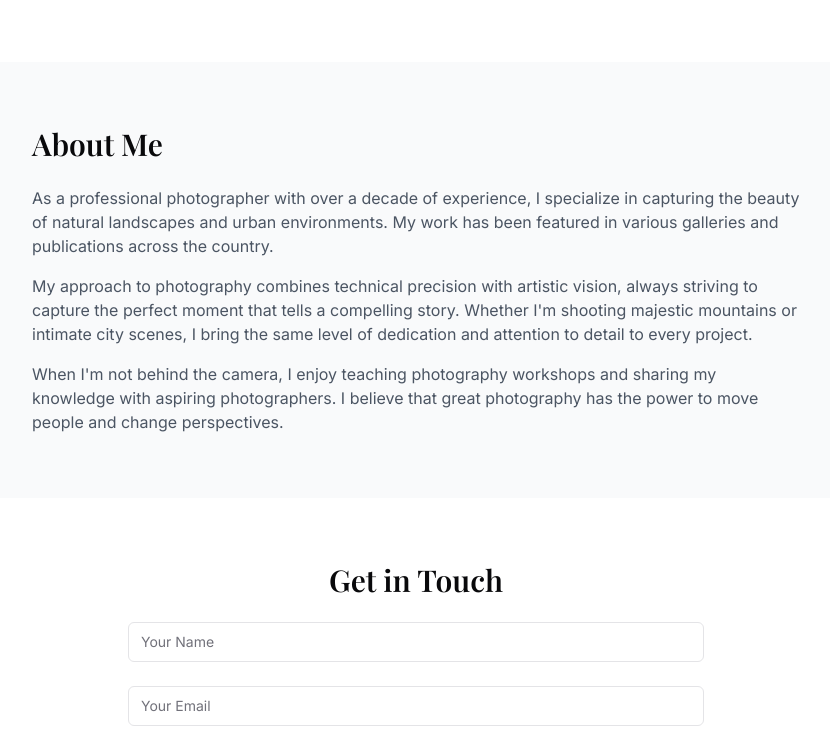
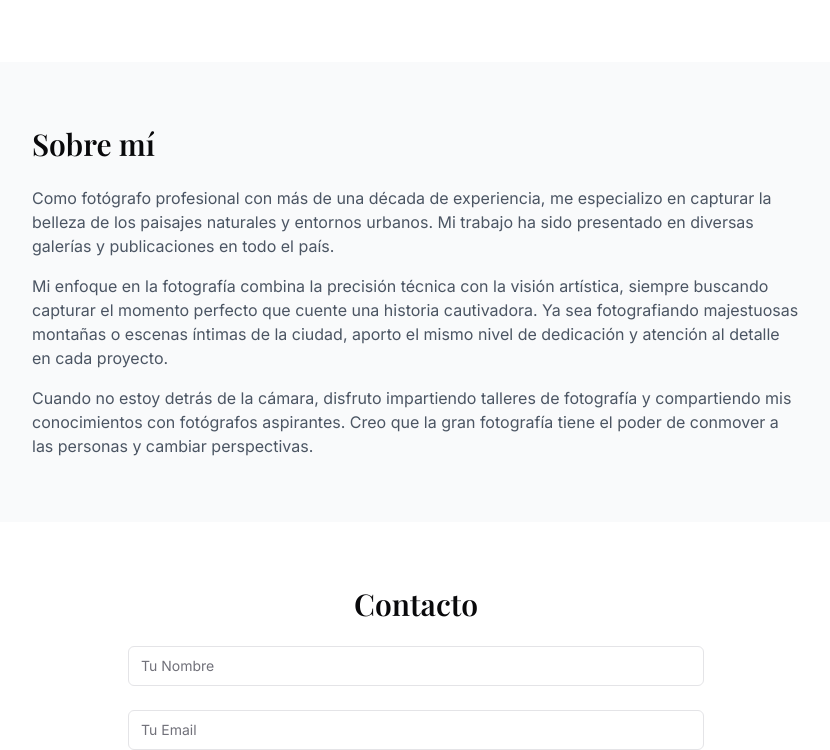
Before and after one commit to betancour677/foto-minimalista-grid, a React (Vite) app: page / in a window 1280 px wide. Shown: the part 2018-2768 px from the top of the page, without its empty margins (224-1054 px from the left). Built offline with nearby package versions, Linux system fonts and the light colour scheme; the HTML template or start-up script is replaced by a standard one.

Commit message:
Translate site to Spanish
This commit translates the entire site content into Spanish to enhance accessibility for Spanish-speaking users.
[skip gpt_engineer]

```diff
--- a/src/App.tsx
+++ b/src/App.tsx
@@ -1,12 +1,22 @@
-import { Routes, Route } from 'react-router-dom';
-import Index from '@/pages/Index';
+import { Toaster } from "@/components/ui/toaster";
+import { Toaster as Sonner } from "@/components/ui/sonner";
+import { TooltipProvider } from "@/components/ui/tooltip";
+import { QueryClient, QueryClientProvider } from "@tanstack/react-query";
+import { Routes, Route } from "react-router-dom";
+import Index from "@/pages/Index";
 
-function App() {
-  return (
-    <Routes>
-      <Route path="/" element={<Index />} />
-    </Routes>
-  );
-}
+const queryClient = new QueryClient();
+
+const App = () => (
+  <QueryClientProvider client={queryClient}>
+    <TooltipProvider>
+      <Toaster />
+      <Sonner />
+      <Routes>
+        <Route path="/" element={<Index />} />
+      </Routes>
+    </TooltipProvider>
+  </QueryClientProvider>
+);
 
 export default App;
--- a/src/components/About.tsx
+++ b/src/components/About.tsx
@@ -7,16 +7,16 @@ export const About = () => {
   return (
     <section id="about" className="py-16 px-6 md:px-8 bg-gray-50">
       <div ref={scrollRef} className="max-w-3xl mx-auto opacity-0">
-        <h2 className="text-3xl font-semibold mb-6">About Me</h2>
+        <h2 className="text-3xl font-semibold mb-6">Sobre mí</h2>
         <div className="space-y-4 text-gray-600">
           <p>
-            As a professional photographer with over a decade of experience, I specialize in capturing the beauty of natural landscapes and urban environments. My work has been featured in various galleries and publications across the country.
+            Como fotógrafo profesional con más de una década de experiencia, me especializo en capturar la belleza de los paisajes naturales y entornos urbanos. Mi trabajo ha sido presentado en diversas galerías y publicaciones en todo el país.
           </p>
           <p>
-            My approach to photography combines technical precision with artistic vision, always striving to capture the perfect moment that tells a compelling story. Whether I'm shooting majestic mountains or intimate city scenes, I bring the same level of dedication and attention to detail to every project.
+            Mi enfoque en la fotografía combina la precisión técnica con la visión artística, siempre buscando capturar el momento perfecto que cuente una historia cautivadora. Ya sea fotografiando majestuosas montañas o escenas íntimas de la ciudad, aporto el mismo nivel de dedicación y atención al detalle en cada proyecto.
           </p>
           <p>
-            When I'm not behind the camera, I enjoy teaching photography workshops and sharing my knowledge with aspiring photographers. I believe that great photography has the power to move people and change perspectives.
+            Cuando no estoy detrás de la cámara, disfruto impartiendo talleres de fotografía y compartiendo mis conocimientos con fotógrafos aspirantes. Creo que la gran fotografía tiene el poder de conmover a las personas y cambiar perspectivas.
           </p>
         </div>
       </div>
--- a/src/components/Contact.tsx
+++ b/src/components/Contact.tsx
@@ -15,19 +15,19 @@ export const Contact = () => {
   return (
     <section id="contact" className="py-16 px-6 md:px-8">
       <div ref={scrollRef} className="max-w-xl mx-auto opacity-0">
-        <h2 className="text-3xl font-semibold mb-6 text-center">Get in Touch</h2>
+        <h2 className="text-3xl font-semibold mb-6 text-center">Contacto</h2>
         <form onSubmit={handleSubmit} className="space-y-6">
           <div>
-            <Input type="text" placeholder="Your Name" required />
+            <Input type="text" placeholder="Tu Nombre" required />
           </div>
           <div>
-            <Input type="email" placeholder="Your Email" required />
+            <Input type="email" placeholder="Tu Email" required />
           </div>
           <div>
-            <Textarea placeholder="Your Message" className="min-h-[150px]" required />
+            <Textarea placeholder="Tu Mensaje" className="min-h-[150px]" required />
           </div>
           <Button type="submit" className="w-full">
-            Send Message
+            Enviar Mensaje
           </Button>
         </form>
       </div>
--- a/src/components/Header.tsx
+++ b/src/components/Header.tsx
@@ -3,12 +3,12 @@ import React from 'react';
 export const Header = () => {
   return (
     <header className="py-8 px-6 md:px-8 flex justify-between items-center animate-fade-in">
-      <h1 className="text-2xl font-semibold">John Doe</h1>
+      <h1 className="text-2xl font-semibold">Juan Pérez</h1>
       <nav>
         <ul className="flex space-x-6 text-sm">
-          <li><a href="#portfolio" className="hover:text-gray-600 transition-colors">Portfolio</a></li>
-          <li><a href="#about" className="hover:text-gray-600 transition-colors">About</a></li>
-          <li><a href="#contact" className="hover:text-gray-600 transition-colors">Contact</a></li>
+          <li><a href="#portfolio" className="hover:text-gray-600 transition-colors">Portafolio</a></li>
+          <li><a href="#about" className="hover:text-gray-600 transition-colors">Sobre mí</a></li>
+          <li><a href="#contact" className="hover:text-gray-600 transition-colors">Contacto</a></li>
         </ul>
       </nav>
     </header>
```
